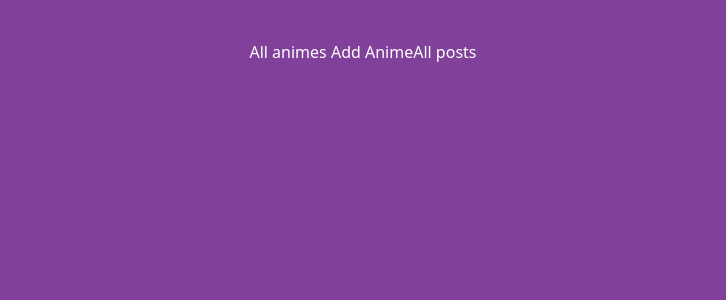
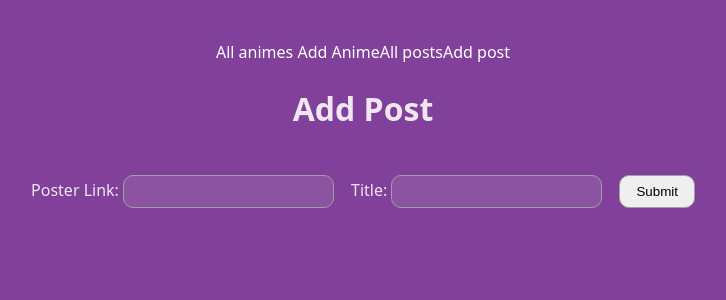
Before and after one commit to rahaf-af/Aniverse_Frontend, a React (Vite) app in the folder Aniverse/: page /addPost in a window 1280 px wide. Shown: the top 300 px of the page, without its empty margins (277-1003 px from the left). Built offline with nearby package versions, Linux system fonts and the light colour scheme.

Commit message:
added PostForm component

```diff
--- a/Aniverse/src/App.jsx
+++ b/Aniverse/src/App.jsx
@@ -9,6 +9,7 @@ import AnimeForm from './components/Anime/AnimeForm/AnimeForm'
 import AnimeDetail from './components/Anime/AnimeDetail/AnimeDetail'
 import Posts from './components/Post/PostIndex/PostIndex'
 import PostDetail from './components/Post/PostDetail/PostDetail'
+import PostForm from './components/Post/PostForm/PostForm'
 function App() {
   const [count, setCount] = useState(0)
   return (
@@ -22,6 +23,8 @@ function App() {
             <Route path = '/editAnime/:animeId' element={<AnimeForm/>}/>
             <Route path = '/posts' element={<Posts/>}/>
             <Route path = '/post/:postId' element={<PostDetail/>}/>
+            <Route path = '/addPost' element={<PostForm/>}/>
+            <Route path = '/editPost/:postId' element={<AnimeForm/>}/>
 
         </Routes>
       </BrowserRouter>
--- a/Aniverse/src/components/NaavBar/NavBar.jsx
+++ b/Aniverse/src/components/NaavBar/NavBar.jsx
@@ -8,6 +8,7 @@ function NavBar() {
         <Link to={'/animes'}>All animes </Link>
         <Link to = {'/addAnime'}>Add Anime</Link>
         <Link to ={'/posts'}>All posts</Link>
+        <Link to ={'/addPost'}>Add post</Link>
     </div>
     </>
   )
--- a/Aniverse/src/components/Post/PostDetail/PostDetail.jsx
+++ b/Aniverse/src/components/Post/PostDetail/PostDetail.jsx
@@ -1,9 +1,11 @@
 import React from 'react'
+import { useState , useEffect} from 'react'
+import axios from 'axios'
+import { useParams ,useNavigate } from 'react-router'
 
 function PostDetail() {
-  return (
-    <div>PostDetail</div>
-  )
+  <>
+  </>
 }
 
 export default PostDetail
--- a/Aniverse/src/components/Post/PostForm/PostForm.jsx
+++ b/Aniverse/src/components/Post/PostForm/PostForm.jsx
@@ -1,8 +1,66 @@
 import React from 'react'
+import { useState , useEffect} from 'react'
+import axios from 'axios'
+import { useParams ,useNavigate } from 'react-router'
 
 function PostForm() {
+  const {postId} = useParams()
+  const navigate = useNavigate()
+  const [errors, seterrors] = useState()
+  console.log(postId)
+  const [formData , setformData]= useState({
+      poster : '',
+      text:''})
+  async function getSinglePost() {
+    try{
+      const response = await axios.get(`http://127.0.0.1:8000/api/post/${postId}/`)
+      console.log(response.data)
+      setformData(response.data)
+      settitle(response.data.title)
+    } catch(error){
+      console.log(error)
+      seterrors(error.response.data.error)
+      }
+  }
+  useEffect(()=>{
+    if(postId){
+      getSinglePost()
+    }},[])
+    if (errors){
+      return <h3>{errors}</h3>
+    }
+  function changeHandler(event){
+    setformData({...formData, [event.target.name]: event.target.value})
+    console.log(formData)
+  }
+  async function submitHandler(event){
+    event.preventDefault()
+    let response ={}
+    if (postId){
+      response = await axios.put(`http://127.0.0.1:8000/api/post/${postId}/`, formData)
+    }else{
+      response = await axios.post(`http://127.0.0.1:8000/api/posts`, formData)
+    }
+    console.log(response)
+    if (response.status === 201 || response.status === 200){
+      navigate(`/post/${response.data.id}`)
+    }
+  }
   return (
-    <div>PostForm</div>
+  <>
+    <h1>{postId ?`Edit Post `:'Add Post'}</h1>
+    <form onSubmit={submitHandler}>
+        <div>
+            <label htmlFor='poster'>Poster Link: </label>
+            <input onChange={changeHandler} value={formData.poster} id='poster' name='poster' type='text'/>
+        </div>
+        <div>
+            <label htmlFor='text'>Title: </label>
+            <input onChange={changeHandler} value={formData.text} id='text' name='text' type='text'/>
+        </div>
+        <button type='submit' >{postId ?`Edit`:'Submit'}</button>
+    </form>
+    </>
   )
 }
 
```
